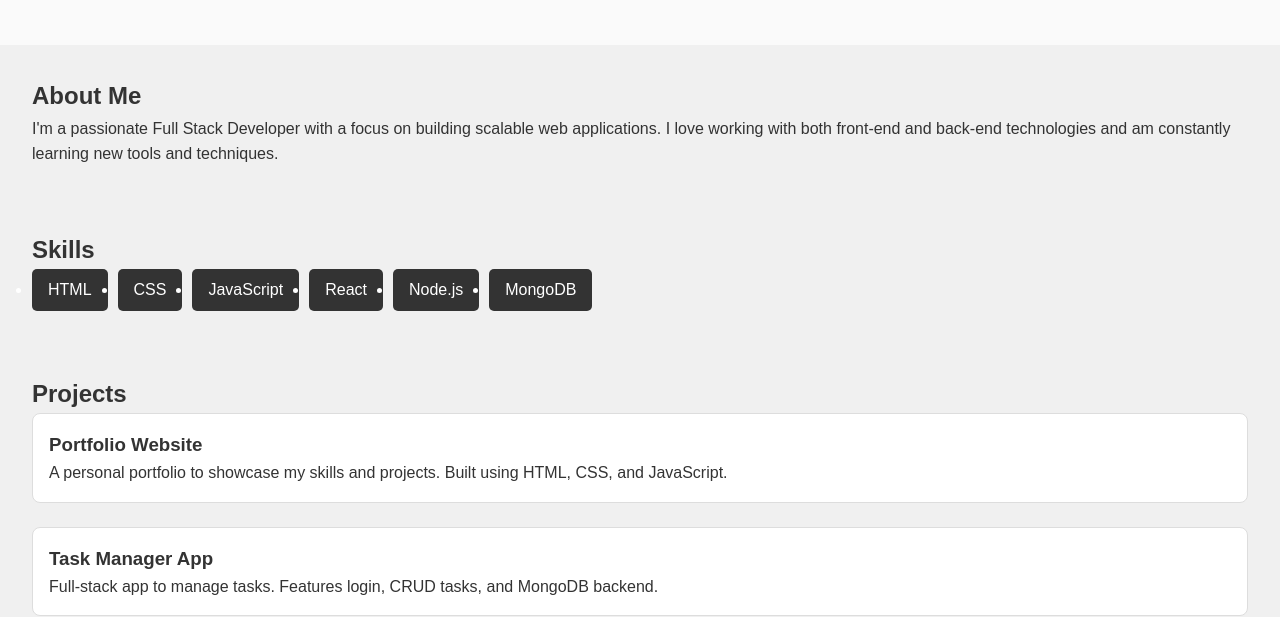
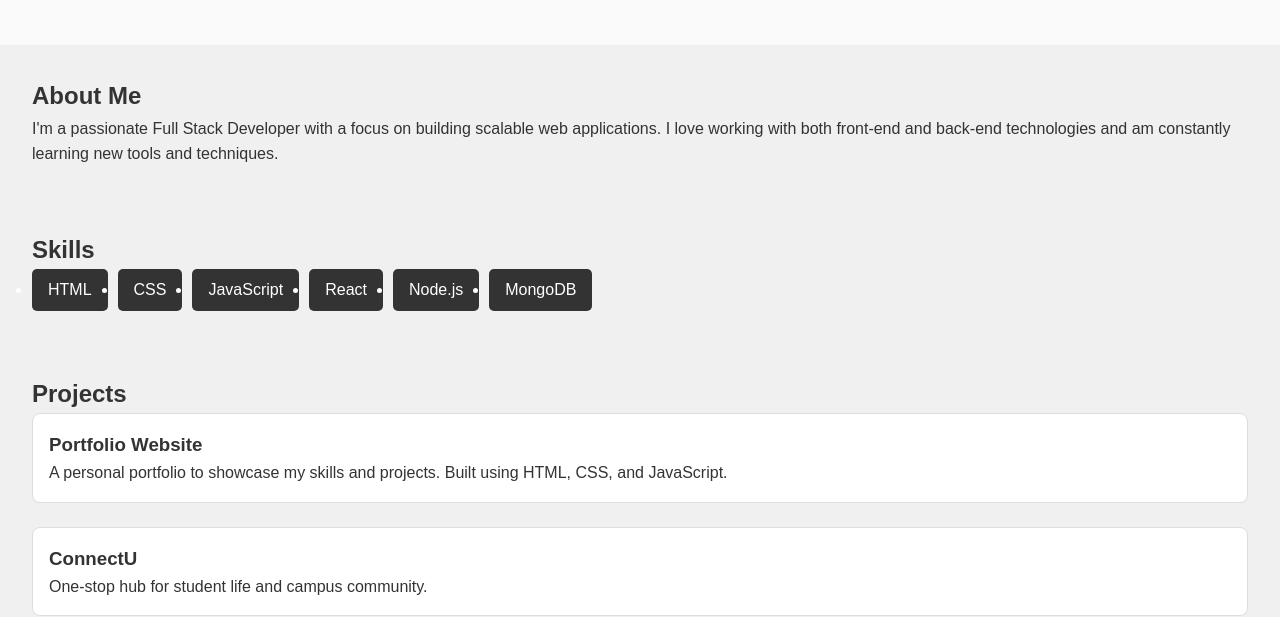
Before and after one commit to elna-15/PORTFOLIO, a plain HTML site: page index.html in a window 1280 px wide. Shown: the part 185-802 px from the top of the page. Drawn offline with Linux system fonts and the light colour scheme.

Commit message:
index.html

```diff
--- a/index.html
+++ b/index.html
@@ -51,10 +51,7 @@
       <h3>Portfolio Website</h3>
       <p>A personal portfolio to showcase my skills and projects. Built using HTML, CSS, and JavaScript.</p>
     </div>
-    <div class="project">
-      <h3>Task Manager App</h3>
-      <p>Full-stack app to manage tasks. Features login, CRUD tasks, and MongoDB backend.</p>
-    </div>
+
     <div class="project">
       <h3>ConnectU</h3>
       <p>One-stop hub for student life and campus community.</p>
@@ -76,4 +73,5 @@
 
   <script src="script.js"></script>
 </body>
+
 </html>
```
